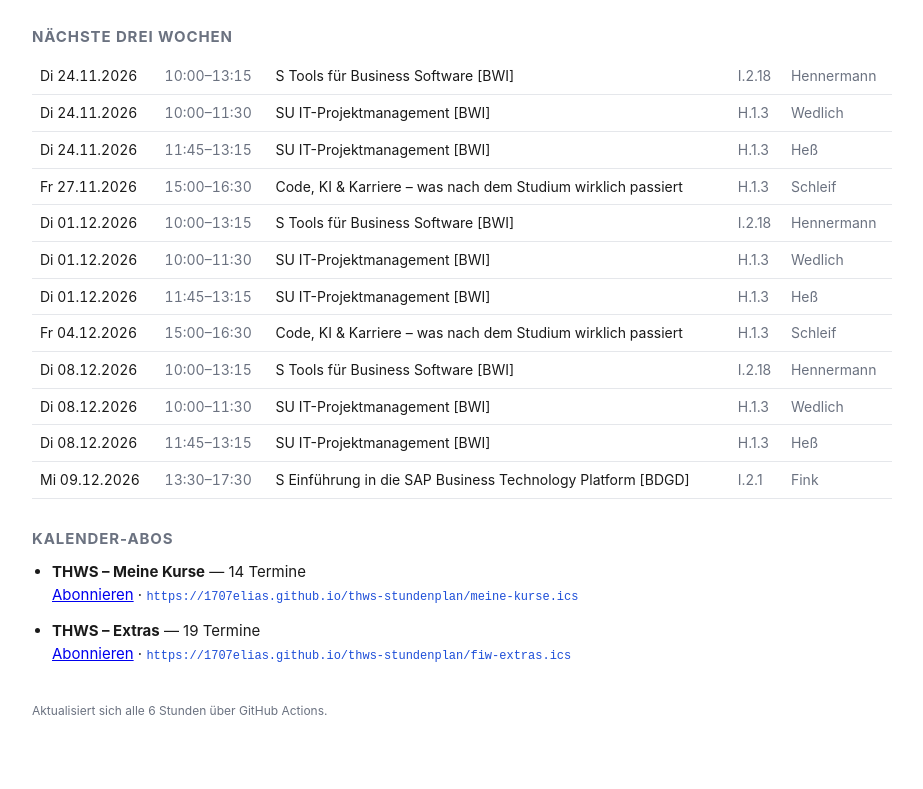
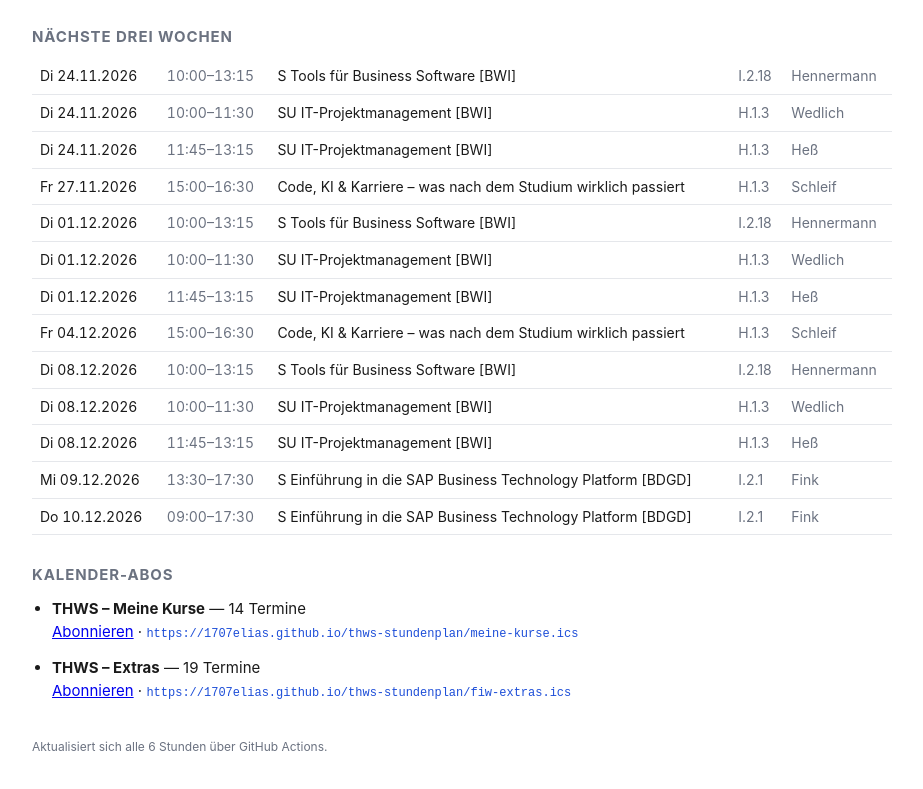
Before and after one commit to 1707elias/thws-stundenplan, a plain HTML site: page docs/index.html in a window 1280 px wide. Shown: the part 85-874 px from the top of the page, without its empty margins (178-1101 px from the left). Drawn offline with Linux system fonts and the light colour scheme.

Commit message:
Stundenplan-Update 2026-11-19 12:29 UTC

```diff
--- a/docs/index.html
+++ b/docs/index.html
@@ -43,7 +43,8 @@ footer { margin-top:36px; color:var(--mut); font-size:12px; }
 <tr><td class='d'>Di 08.12.2026</td><td class='t'>10:00–13:15</td><td>S Tools für Business Software [BWI]</td><td class='m'>I.2.18</td><td class='m'>Hennermann</td></tr>
 <tr><td class='d'>Di 08.12.2026</td><td class='t'>10:00–11:30</td><td>SU IT-Projektmanagement [BWI]</td><td class='m'>H.1.3</td><td class='m'>Wedlich</td></tr>
 <tr><td class='d'>Di 08.12.2026</td><td class='t'>11:45–13:15</td><td>SU IT-Projektmanagement [BWI]</td><td class='m'>H.1.3</td><td class='m'>Heß</td></tr>
-<tr><td class='d'>Mi 09.12.2026</td><td class='t'>13:30–17:30</td><td>S Einführung in die SAP Business Technology Platform [BDGD]</td><td class='m'>I.2.1</td><td class='m'>Fink</td></tr></table>
+<tr><td class='d'>Mi 09.12.2026</td><td class='t'>13:30–17:30</td><td>S Einführung in die SAP Business Technology Platform [BDGD]</td><td class='m'>I.2.1</td><td class='m'>Fink</td></tr>
+<tr><td class='d'>Do 10.12.2026</td><td class='t'>09:00–17:30</td><td>S Einführung in die SAP Business Technology Platform [BDGD]</td><td class='m'>I.2.1</td><td class='m'>Fink</td></tr></table>
 <h2>Kalender-Abos</h2>
 <ul class="subs"><li><strong>THWS – Meine Kurse</strong> — 14 Termine<br><a href='webcal://1707elias.github.io/thws-stundenplan/meine-kurse.ics'>Abonnieren</a> · <code>https://1707elias.github.io/thws-stundenplan/meine-kurse.ics</code></li>
 <li><strong>THWS – Extras</strong> — 19 Termine<br><a href='webcal://1707elias.github.io/thws-stundenplan/fiw-extras.ics'>Abonnieren</a> · <code>https://1707elias.github.io/thws-stundenplan/fiw-extras.ics</code></li></ul>
```
